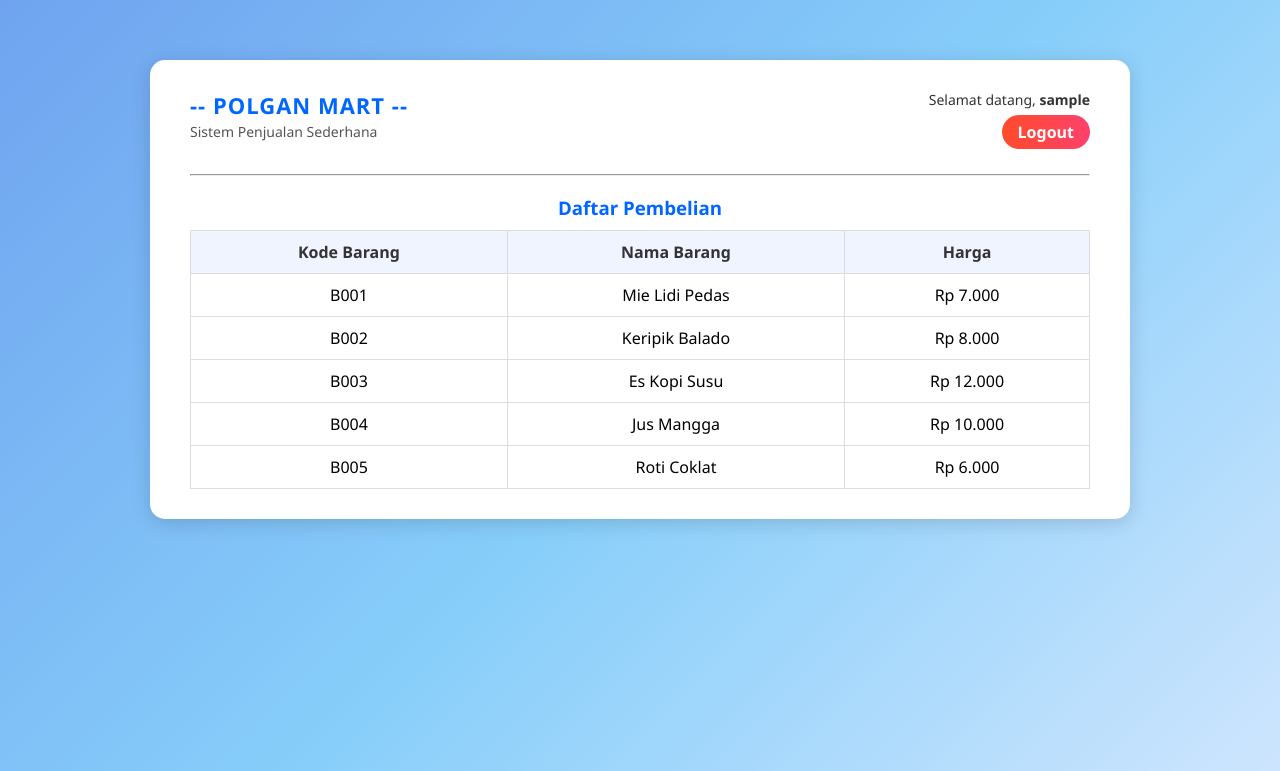
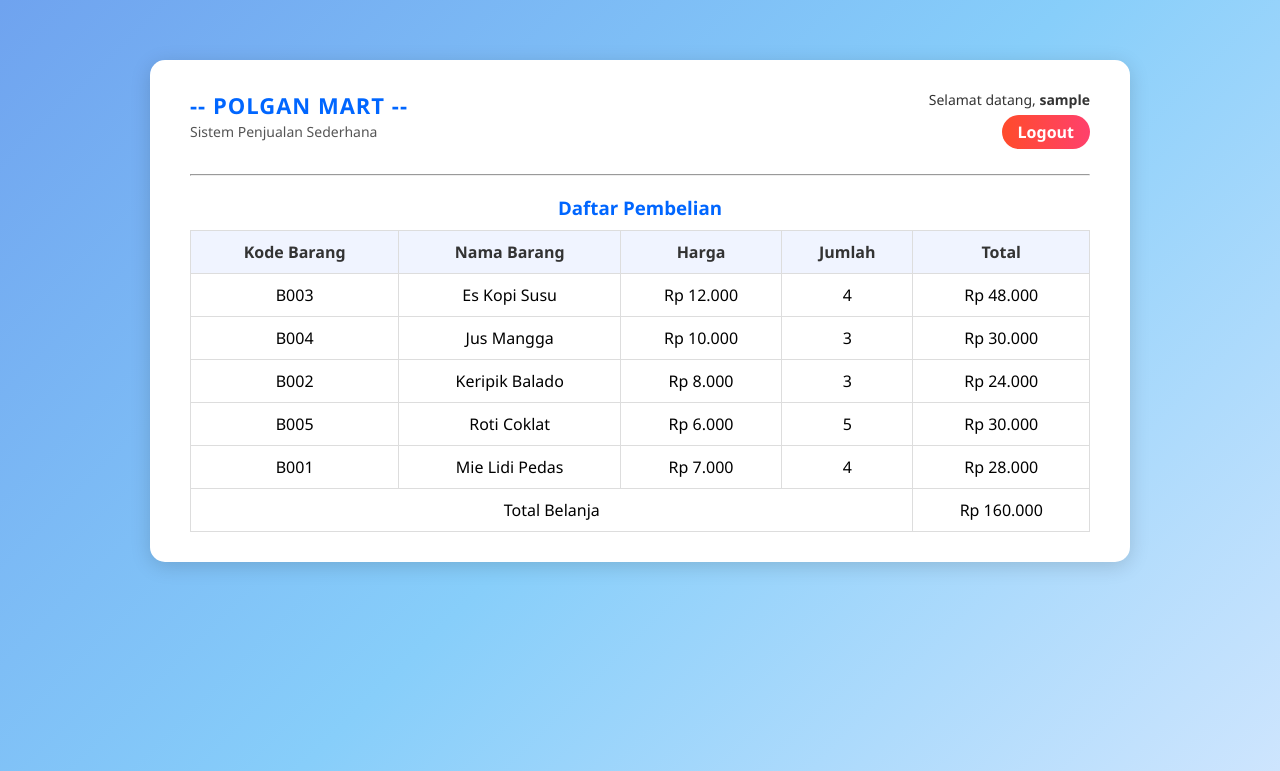
Before and after one commit to naswa10/UTSWEB1_NASWASYARIRA, a PHP site: page /dashboard.php in a window 1280 px wide. Shown: the top 771 px of the page. Run offline with PHP 8.4, Linux system fonts and the light colour scheme; the visitor is signed in with stand-in values (Sample User, id 1).

Commit message:
Dashboard Penjualan (Logika Penjualan Random)

```diff
--- a/dashboard.php
+++ b/dashboard.php
@@ -7,12 +7,32 @@ if (!isset($_SESSION['username'])) {
     exit;
 }
 
-// =============================
-// DATA PRODUK (Commit 5)
-// =============================
 $kode_barang = ["B001", "B002", "B003", "B004", "B005"];
 $nama_barang = ["Mie Lidi Pedas", "Keripik Balado", "Es Kopi Susu", "Jus Mangga", "Roti Coklat"];
 $harga_barang = [7000, 8000, 12000, 10000, 6000];
+
+$index_terpilih = array_keys($kode_barang);
+shuffle($index_terpilih);
+
+$barang_beli = [];
+$jumlah = [];
+$total = [];
+$total_belanja = 0;
+
+foreach ($index_terpilih as $idx) {
+    $jumlah = rand(1, 5);
+    $total = $harga_barang[$idx] * $jumlah;
+
+    $barang_beli[] = [
+        'kode' => $kode_barang[$idx],
+        'nama' => $nama_barang[$idx],
+        'harga' => $harga_barang[$idx],
+        'jumlah' => $jumlah,
+        'total' => $total
+    ];
+
+    $total_belanja += $total;
+}
 ?>
 <!DOCTYPE html>
 <html lang="id">
@@ -135,16 +155,24 @@ $harga_barang = [7000, 8000, 12000, 10000, 6000];
                 <th>Kode Barang</th>
                 <th>Nama Barang</th>
                 <th>Harga</th>
+                <th>Jumlah</th>
+                <th>Total</th>
             </tr>
-            <?php
-            for ($i = 0; $i < count($kode_barang); $i++) {
-                echo "<tr>
-                        <td>{$kode_barang[$i]}</td>
-                        <td>{$nama_barang[$i]}</td>
-                        <td>Rp " . number_format($harga_barang[$i], 0, ',', '.') . "</td>
-                      </tr>";
-            }
-            ?>
+            <?php foreach ($barang_beli as $b): ?>
+                <tr>
+                    <td><?= $b['kode']; ?></td>
+                    <td><?= $b['nama']; ?></td>
+                    <td>Rp <?= number_format($b['harga'], 0, ',', '.'); ?></td>
+                    <td><?= $b['jumlah']; ?></td>
+                    <td>Rp <?= number_format($b['total'], 0, ',', '.'); ?></td>
+                 </tr>
+            <?php endforeach; ?>
+            <tfoot>
+                <tr>
+                    <td colspan="4" align="right">Total Belanja</td>
+                <td>Rp <?= number_format($total_belanja, 0, ',', '.'); ?></td>
+                </tr>
+            </tfoot>
         </table>
     </div>
 </body>
```
Also changed, not shown: 1 other file.
